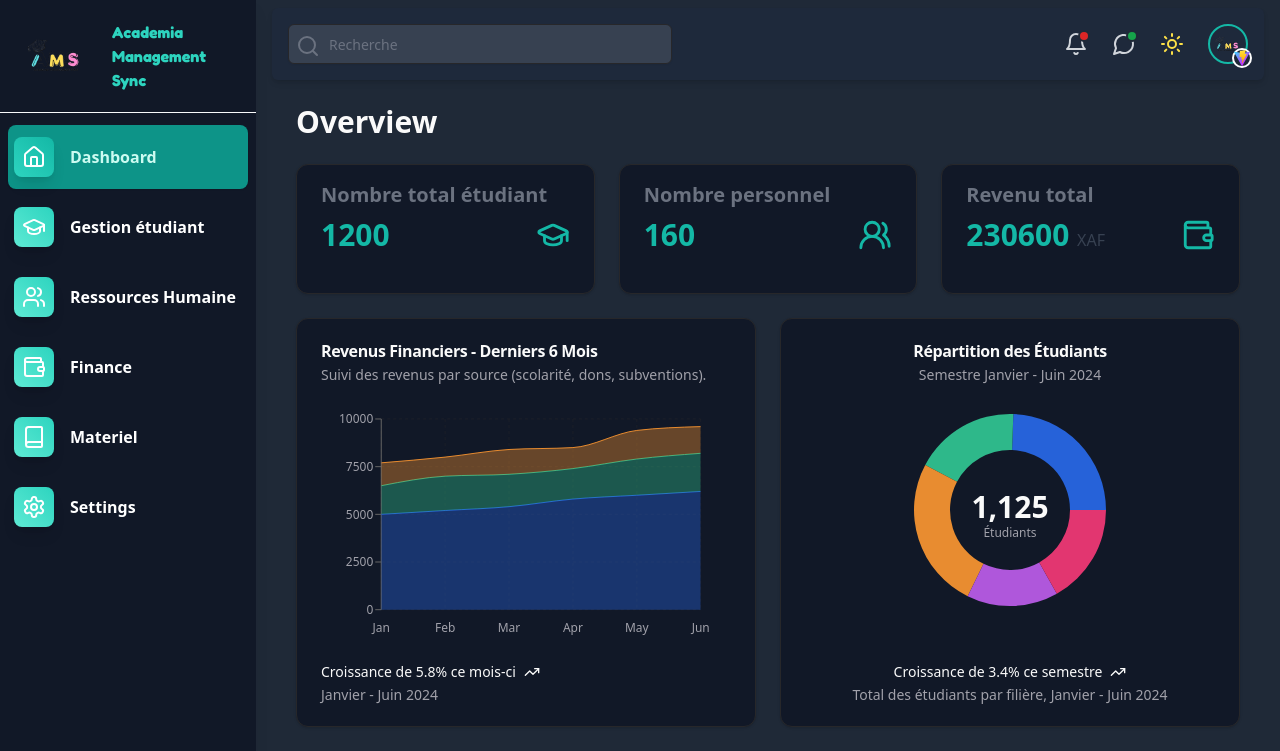
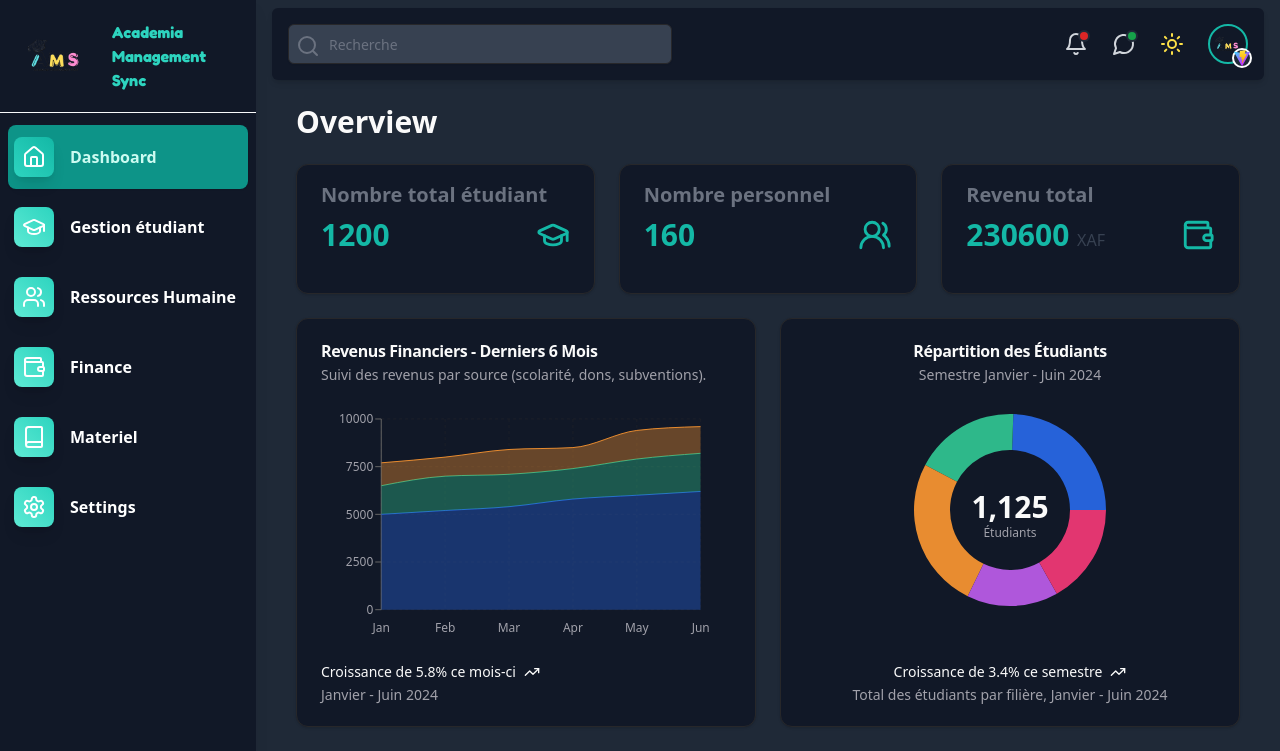
Before and after one commit to AureDulvresse/app.ams.io, a React (Vite) app: page / in a window 1280 px wide. Shown: the top 751 px of the page. Built offline with nearby package versions, Linux system fonts and the light colour scheme.

Commit message:
Update Navbar.tsx

```diff
--- a/src/components/partials/Navbar.tsx
+++ b/src/components/partials/Navbar.tsx
@@ -65,7 +65,7 @@ const Navbar: React.FC = () => {
     <div className="relative">
       {/* Navbar */}
       <div
-        className={`bg-white dark:bg-slate-800 px-4 py-4 rounded-md shadow-md flex items-center justify-between transition-all`}
+        className="bg-white dark:bg-gray-900 px-4 py-4 rounded-md shadow-md flex items-center justify-between transition-all"
       >
         {/* Recherche */}
         <div className="w-96 h-10 relative">
```
